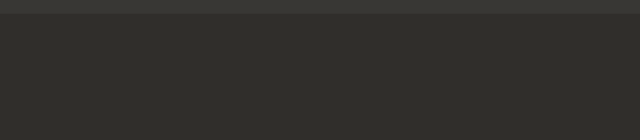
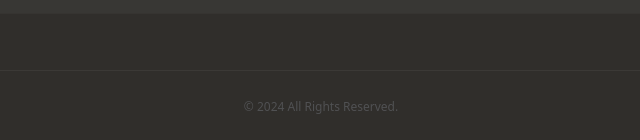
Before and after one commit to amanDhiran/chess, a React (Vite) app in the folder frontend/: page /login in a window 1280 px wide. Shown: the part 786-926 px from the top of the page, without its empty margins (319-959 px from the left). Before the commit the page ends 800 px from the top, so only its background shows below. Built offline with nearby package versions, Linux system fonts and the light colour scheme; no server answers.

Commit message:
UI improvements, added footer

```diff
--- a/frontend/src/App.jsx
+++ b/frontend/src/App.jsx
@@ -5,6 +5,7 @@ import Home from './pages/Home'
 import Game from './pages/Game'
 import Login from './pages/Login'
 import Navbar from './components/Navbar'
+import Footer from './components/Footer'
 
 function App() {
 const location = useLocation()
@@ -15,6 +16,7 @@ const location = useLocation()
           <Route path='/game' element = {<Game />} />
           <Route path='/login' element = {<Login />} />
         </Routes>
+        <Footer />
     </div>
   )
 }
--- a/frontend/src/components/Chessboard.jsx
+++ b/frontend/src/components/Chessboard.jsx
@@ -127,7 +127,7 @@ function Chessboard({ board, socket, setBoard, chess, playerColor, started }) {
 
   return (
     <div
-      className={`max-w-[500px]  md:max-w-[500px] md:h-[500px] lg:max-w-[600px] lg:h-[600px] m-auto grid grid-rows-8 `}
+      className={`max-w-[500px] rounded-md overflow-hidden md:max-w-[500px] md:h-[500px] lg:max-w-[600px] lg:h-[600px] m-auto grid grid-rows-8 `}
     >
       {renderBoard()}
     </div>
--- /dev/null
+++ b/frontend/src/components/Footer.jsx
@@ -0,0 +1,13 @@
+import React from 'react'
+
+function Footer() {
+  return (
+    <div className='mt-14 border-t-[1px] p-7 border-white/5'>
+        <div className='flex justify-center text-gray-400/30 text-xs'>
+        © 2024 All Rights Reserved.
+        </div>
+    </div>
+  )
+}
+
+export default Footer
--- a/frontend/src/pages/Game.jsx
+++ b/frontend/src/pages/Game.jsx
@@ -40,6 +40,8 @@ function Game() {
 
   const handleClose = () => {
     setAlertMessage(null);
+    chess.reset();
+    setWaitingForOpponent(false)
     if (opponentDisconnected) {
       // setStarted(false);
       chess.reset();
```
